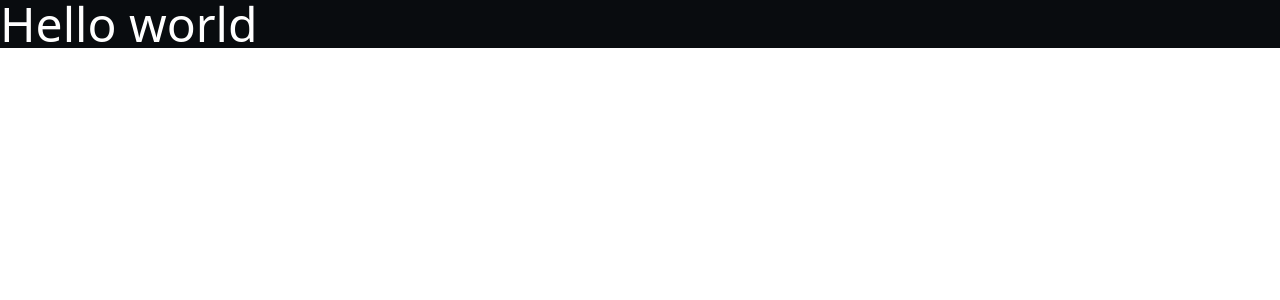
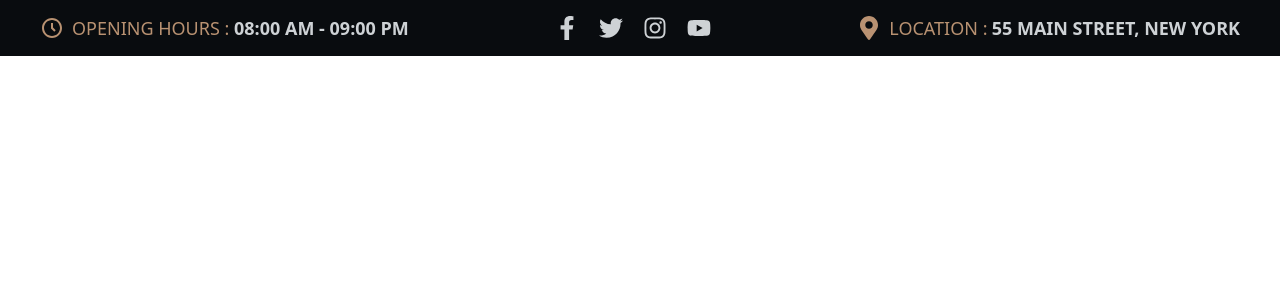
Before and after one commit to ronobir84/kaffen-project, a React (Vite) app: page / in a window 1280 px wide. Shown: the top 300 px of the page. Built offline with nearby package versions, Linux system fonts and the light colour scheme.

Commit message:
add navbar simpl section

```diff
--- a/package.json
+++ b/package.json
@@ -14,6 +14,7 @@
     "match-sorter": "^6.3.1",
     "react": "^18.2.0",
     "react-dom": "^18.2.0",
+    "react-icons": "^5.0.1",
     "react-router-dom": "^6.21.2",
     "sort-by": "^1.2.0"
   },
--- a/src/Pages/HomePage/Home/Home.jsx
+++ b/src/Pages/HomePage/Home/Home.jsx
@@ -2,7 +2,7 @@
 const Home = () => {
     return (
         <div>
-            <h2 className="text-5xl text-white">Hello world</h2>
+
         </div>
     );
 };
--- a/src/Pages/Shared/Navbar/Navbar.jsx
+++ b/src/Pages/Shared/Navbar/Navbar.jsx
@@ -1,8 +1,23 @@
-
+import { BiTimeFive } from "react-icons/bi";
+import { FaFacebookF, FaTwitter, FaInstagram, FaYoutube, FaMapMarkerAlt } from "react-icons/fa";
+import { Link } from "react-router-dom";
 const Navbar = () => {
     return (
-        <div>
-
+        <div className="flex justify-between px-10 bg-[#090C0F] h-14">
+            <div className="flex items-center gap-2">
+                <BiTimeFive className="text-[#b99272] text-2xl"></BiTimeFive>
+                <h2> <span className="text-[#b99272] text-lg">OPENING HOURS : </span><span className="text-[#ced2d5] text-lg font-semibold">08:00 AM - 09:00 PM</span></h2>
+            </div>
+            <div className="flex items-center gap-5">
+                <Link to="/"><FaFacebookF className="text-2xl text-[#ced2d5]"></FaFacebookF></Link>
+                <Link to="/"><FaTwitter className="text-2xl text-[#ced2d5]"></FaTwitter></Link>
+                <Link to="/"><FaInstagram className="text-2xl text-[#ced2d5]"></FaInstagram></Link>
+                <Link to="/"><FaYoutube className="text-2xl text-[#ced2d5]"></FaYoutube></Link>
+            </div>
+            <div className="flex items-center gap-2">
+                <FaMapMarkerAlt className="text-2xl text-[#b99272] "></FaMapMarkerAlt>
+                <h2> <span className="text-[#b99272] text-lg">LOCATION :</span> <span className="text-lg font-semibold text-[#ced2d5]">55 MAIN STREET, NEW YORK</span></h2>
+            </div>
         </div>
     );
 };
--- a/src/main.jsx
+++ b/src/main.jsx
@@ -23,7 +23,7 @@ const router = createBrowserRouter([
 
 ReactDOM.createRoot(document.getElementById('root')).render(
   <React.StrictMode>
-    <div className='bg-[#090C0F]'>
+    <div className='container max-w-full '>
       <RouterProvider router={router} />
     </div>
   </React.StrictMode>,
```
Also changed, not shown: 1 other file (tests, documents, lock files or other folders).
